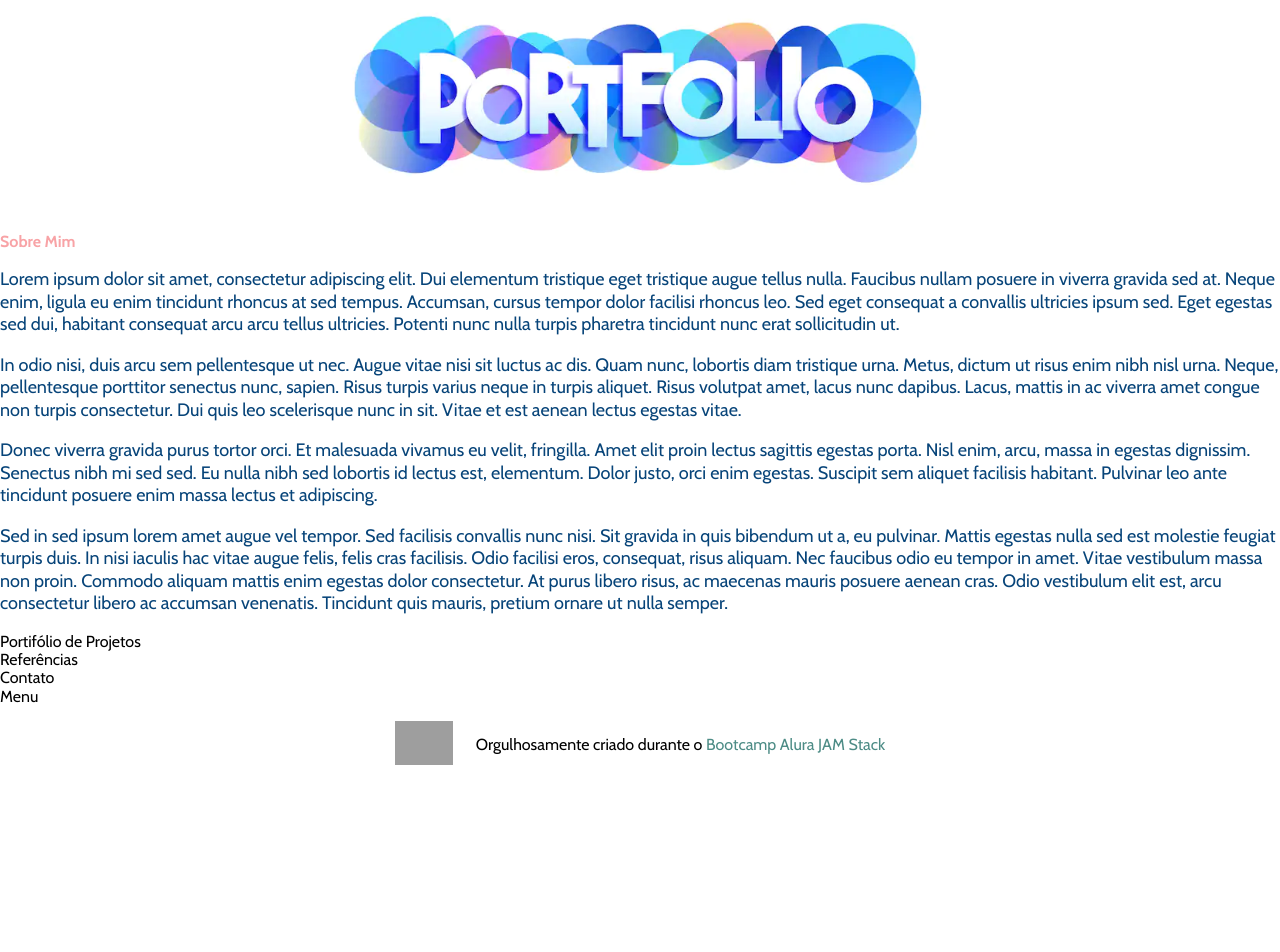
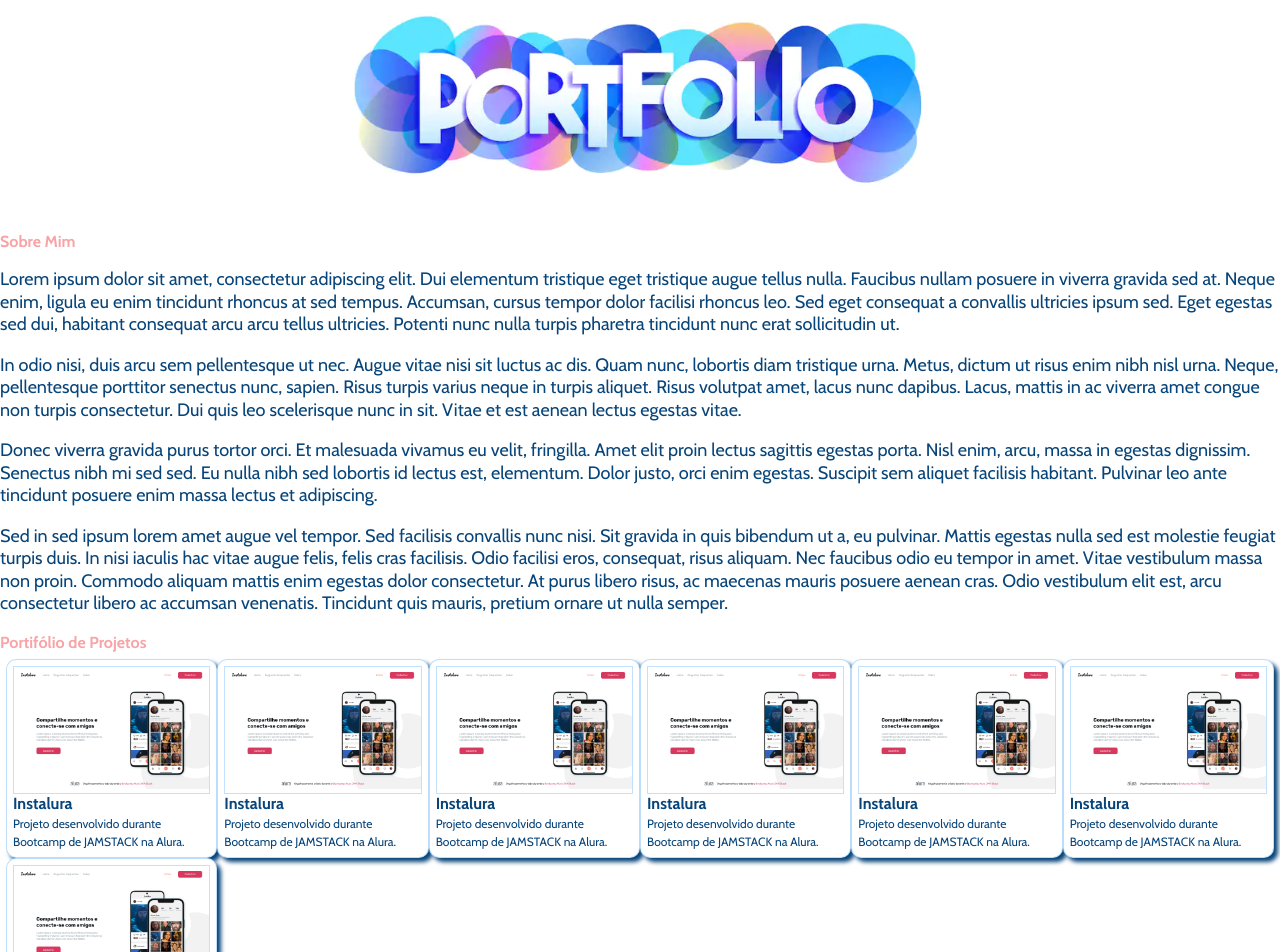
Before and after one commit to fernandoadriano/portfolio, a Next.js app: page / in a window 1280 px wide. Shown: the top 952 px of the page. Before the commit the page ends 800 px from the top, so only its background shows below. Built offline with nearby package versions, Linux system fonts and the light colour scheme; grey boxes are pictures that could not be loaded.

Commit message:
Implemntado versão 1 dos cards de projetos

```diff
--- /dev/null
+++ b/src/components/Card/index.js
@@ -0,0 +1,32 @@
+import styled, { css } from 'styled-components';
+
+const Card = styled.div`
+  display: flex;
+  flex-direction: column;
+  flex-wrap: wrap;
+  background: #FFFFFF;
+  border: 1px solid rgba(19, 138, 243, 0.28);
+  box-sizing: border-box;
+  box-shadow: 4px 4px 4px #074479;
+  border-radius: 10px;
+  padding: 6px;
+  ${({ size }) => css`
+    max-width: ${(100 * size) / 12}%;
+    width: ${(100 * size) / 12}%;
+  `};
+`;
+
+Card.Image = styled.span`
+  max-width: 100%;
+  width: 100%;
+  border: 1px solid rgba(19, 138, 243, 0.26);
+  box-sizing: border-box;
+
+  img {
+    width: 100%;
+  }
+`;
+Card.Title = styled.span``;
+Card.Description = styled.span``;
+
+export default Card;
--- a/src/components/layout/Box/index.js
+++ b/src/components/layout/Box/index.js
@@ -10,6 +10,10 @@ const Box = styled.div`
     ${propToStyle('backgroundImage')}
     ${propToStyle('backgroundRepeat')}
     ${propToStyle('backgroundPosition')}
+    ${propToStyle('padding')}
+    ${propToStyle('maxWidth')}
+    ${propToStyle('flexBasis')}
+    ${propToStyle('flexGrow')}
 `;
 
 export { Box as default };
--- a/src/regions/Contact/index.js
+++ b/src/regions/Contact/index.js
@@ -1,10 +1,14 @@
 import React from 'react';
 import styled from 'styled-components';
+
+import Text from '../../foundations/typography/Text';
 
 const ContactWrapper = styled.div``;
 
 const Contact = () => (
-  <ContactWrapper>Contato</ContactWrapper>
+  <ContactWrapper>
+    <Text variant="SectionTitle">Contato</Text>
+  </ContactWrapper>
 );
 
 export default Contact;
--- a/src/regions/Projects/index.js
+++ b/src/regions/Projects/index.js
@@ -1,10 +1,66 @@
 import React from 'react';
 import styled from 'styled-components';
+
+import Box from '../../components/layout/Box';
+import Card from '../../components/Card';
+import Text from '../../foundations/typography/Text';
+
+const projetos = [];
+const projeto = {
+  id: 1,
+  nome: 'Instalura',
+  descricao: 'Projeto desenvolvido durante Bootcamp de JAMSTACK na Alura.',
+  url: 'https://instalura-base-opal.vercel.app/',
+  screenshot: 'images/instalura.png',
+};
+
+let i;
+for (i = 1; i <= 7; i += 1) {
+  const p = { ...projeto };
+
+  p.id = i;
+  projetos.push(p);
+}
+
+const ProjectCard = ({ project }) => (
+  <Card size={2}>
+    <Card.Image>
+      <a href={project.url}>
+        <img src={projeto.screenshot} alt={projeto.url} />
+      </a>
+    </Card.Image>
+    <Card.Title><Text variant="CardTitle">{project.nome}</Text></Card.Title>
+    <Card.Description><Text variant="CardDescription">{project.descricao}</Text></Card.Description>
+  </Card>
+);
+
+const ProjectList = ({ projects }) => (
+  <Box
+    flex="1"
+    display="flex"
+    flexWrap="wrap"
+    flexDirection="row"
+    justifyContent="space-between"
+    padding="6px"
+    maxWidth="100%"
+    flexBasis={0}
+    flexGrow={1}
+  >
+    {
+      projects.map((project) => (
+        <ProjectCard key={project.id} project={project} />
+      ))
+    }
+  </Box>
+);
 
 const ProjectsWrapper = styled.div``;
 
 const Project = () => (
-  <ProjectsWrapper>Portifólio de Projetos</ProjectsWrapper>
+  <ProjectsWrapper>
+    <Text variant="SectionTitle">Portifólio de Projetos</Text>
+    <ProjectList projects={projetos} />
+  </ProjectsWrapper>
 );
 
 export default Project;
--- a/src/regions/References/index.js
+++ b/src/regions/References/index.js
@@ -1,10 +1,14 @@
 import React from 'react';
 import styled from 'styled-components';
+
+import Text from '../../foundations/typography/Text';
 
 const ReferencesWrapper = styled.div``;
 
 const References = () => (
-  <ReferencesWrapper>Referências</ReferencesWrapper>
+  <ReferencesWrapper>
+    <Text variant="SectionTitle">Referências</Text>
+  </ReferencesWrapper>
 );
 
 export default References;
--- a/src/theme/typographyVariants.js
+++ b/src/theme/typographyVariants.js
@@ -5,6 +5,24 @@ export default {
     fontWeight: 700,
     lineHeight: 1.25, // 125%
     color: theme.colors.secondary.main,
+  }),
+  CardTitle: (theme) => ({
+    fontFamily: 'Cabin',
+    fontStyle: 'normal',
+    fontWeight: 'bold',
+    fontSize: '16px',
+    lineHeight: 1.25,
+    textTransform: 'capitalize',
+    color: theme.colors.primary.dark,
+  }),
+  CardDescription: (theme) => ({
+    fontFamily: 'Cabin',
+    fontStyle: 'normal',
+    fontWeight: 'normal',
+    fontSize: '12px',
+    lineHeight: 1,
+    textAlign: 'justify',
+    color: theme.colors.primary.dark,
   }),
   paragraph1: (theme) => ({
     fontFamily: 'Cabin',
```
Also changed, not shown: public/images/header.svg (deleted), public/images/instalura.png (added).
